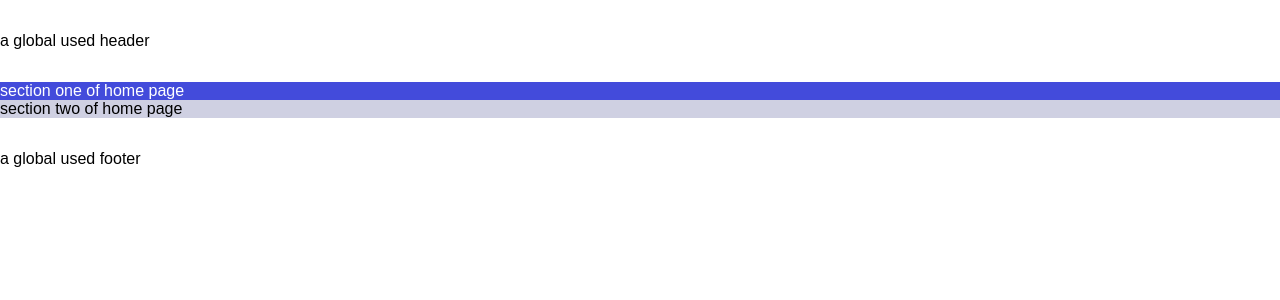
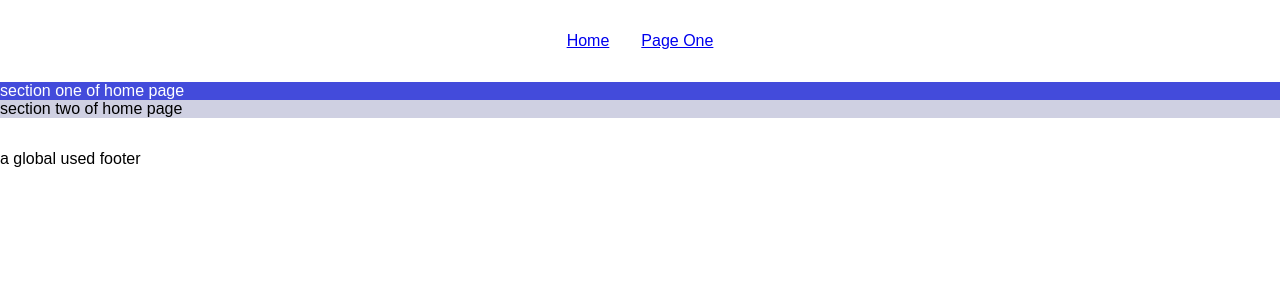
Before and after one commit to yewyewXD/react-codebase-starter, a React (Create React App) app: page / in a window 1280 px wide. Shown: the top 300 px of the page. Built offline with nearby package versions, Linux system fonts and the light colour scheme.

Commit message:
add header routes and scss selector

```diff
--- a/src/components/reusables/Header.jsx
+++ b/src/components/reusables/Header.jsx
@@ -1,7 +1,30 @@
-import React from "react";
+import React, { useMemo } from "react";
+import { Link } from "react-router-dom";
 
 const Header = () => {
-  return <header className="Header">a global used header</header>;
+  const routes = useMemo(
+    () => [
+      {
+        name: "Home",
+        link: "/home",
+      },
+      {
+        name: "Page One",
+        link: "/page1",
+      },
+    ],
+    []
+  );
+
+  return (
+    <header className="Header">
+      {routes.map((route, index) => (
+        <Link className="NavLink" to={route.link} key={`route-${index}`}>
+          {route.name}
+        </Link>
+      ))}
+    </header>
+  );
 };
 
 export default Header;
--- /dev/null
+++ b/src/styles/_02-selectors.scss
@@ -0,0 +1,10 @@
+%allCenter,
+%allCenterColumn {
+  display: flex;
+  justify-content: center;
+  align-items: center;
+}
+
+%allCenterColumn {
+  flex-direction: column;
+}
--- a/src/styles/final.scss
+++ b/src/styles/final.scss
@@ -1,4 +1,5 @@
 @import "./01-variables";
+@import "./02-selectors";
 
 body {
   font-family: Arial, Helvetica, sans-serif;
--- a/src/styles/globalComponents/_Header.scss
+++ b/src/styles/globalComponents/_Header.scss
@@ -1,4 +1,9 @@
 // Path: src\components\reusables\Header.jsx
 .Header {
+  @extend %allCenter;
   padding: 2rem 0;
+
+  .NavLink {
+    margin: 0 1rem;
+  }
 }
```
